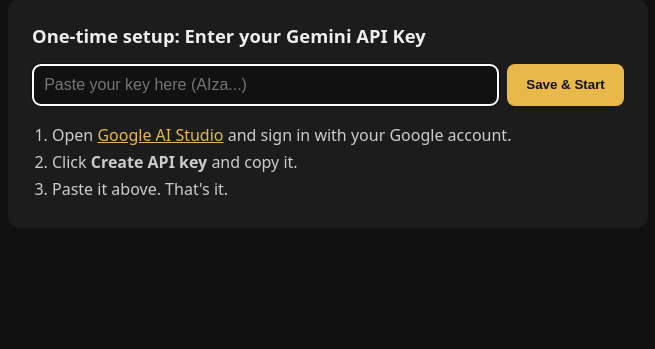
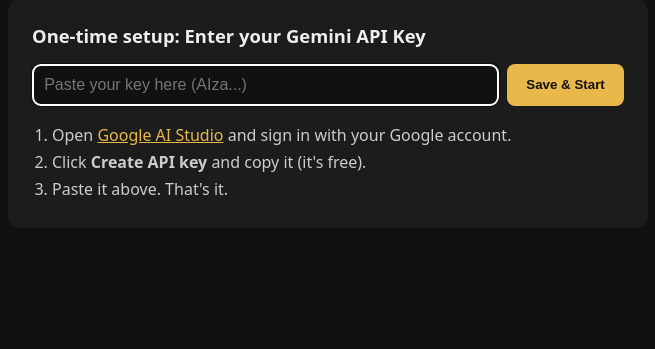
Before and after one commit to farazdotn/SMR, a Django app: template templates/setup.html in a window 1280 px wide. Shown: the part 152-501 px from the top of the page, without its empty margins (312-967 px from the left). Run offline with Django 5.2, Linux system fonts and the light colour scheme; the template is opened without the code that fills it, so the values that code supplies are empty.

Commit message:
Update instructions

```diff
--- a/templates/setup.html
+++ b/templates/setup.html
@@ -48,7 +48,7 @@
 
     <ol class="steps">
       <li>Open <a href="https://aistudio.google.com/apikey" target="_blank" rel="noopener noreferrer">Google AI Studio</a> and sign in with your Google account.</li>
-      <li>Click <strong>Create API key</strong> and copy it.</li>
+      <li>Click <strong>Create API key</strong> and copy it (it's free).</li>
       <li>Paste it above. That's it.</li>
     </ol>
   </section>
```
